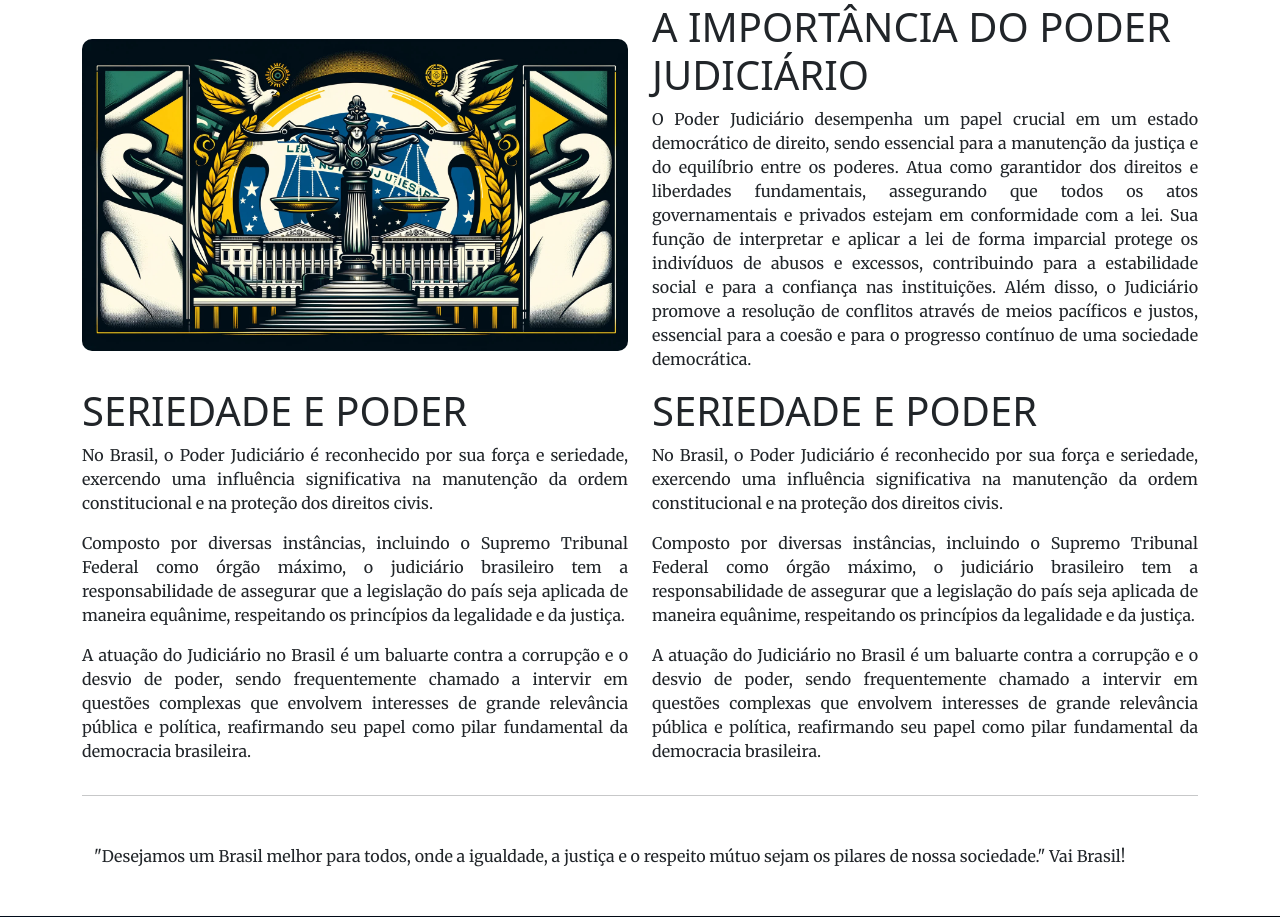
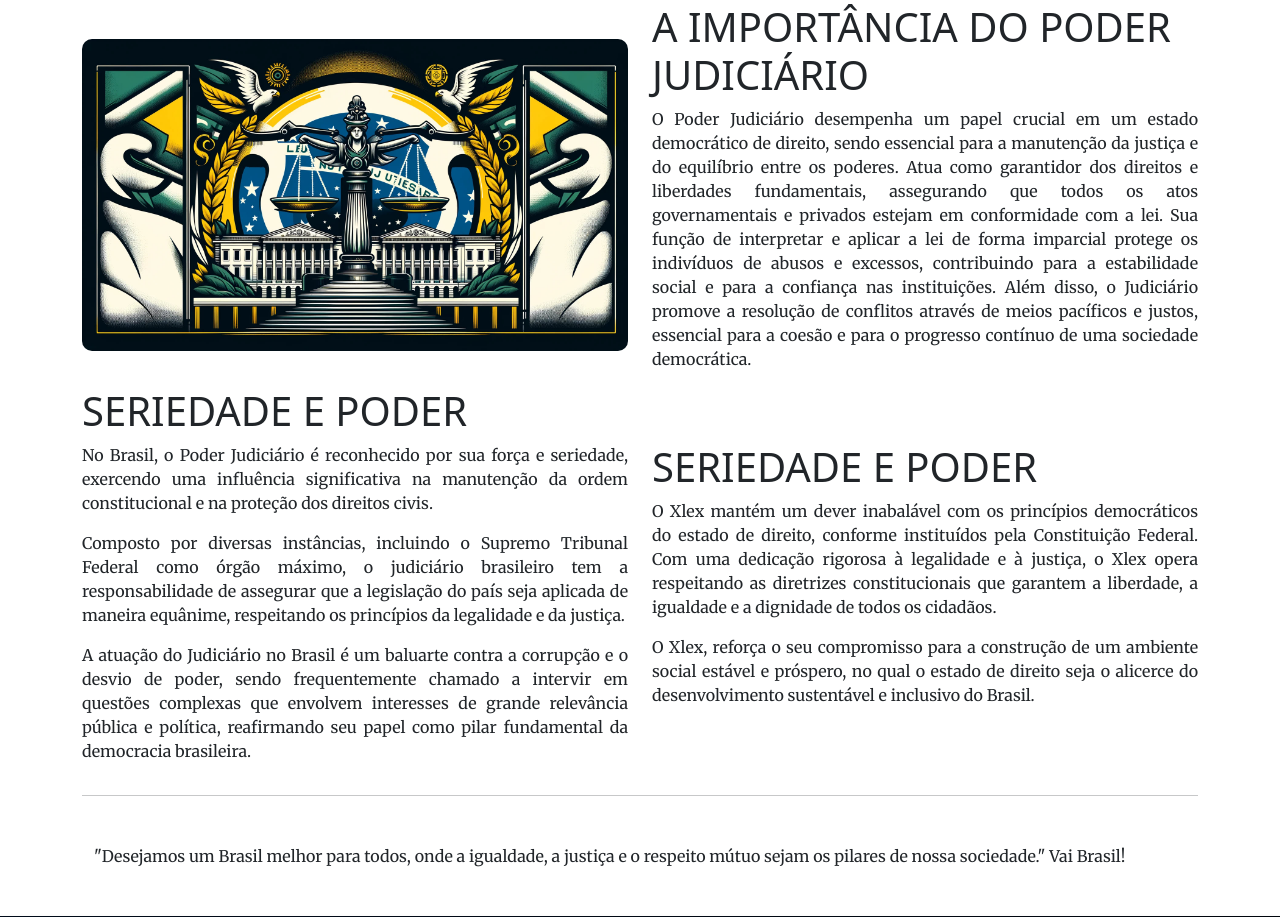
Before and after one commit to mrStudDev/xlex03, a Django app: page / in a window 1280 px wide. Shown: the part 1135-2052 px from the top of the page. Run offline with Django 4.2, Linux system fonts and the light colour scheme; data comes from the database, SQL or seed files in the repository; data that the repository does not hold is empty.

Commit message:
Estado Democrático

```diff
--- a/templates/index.html
+++ b/templates/index.html
@@ -194,18 +194,13 @@
             </div>
             <div class="col-md-6">
                 <h1 id="title-post-h1" style="text-transform: uppercase;">Seriedade e Poder</h1>
-                <p>No Brasil, o Poder Judiciário é reconhecido por sua força e seriedade, exercendo uma influência
-                    significativa na manutenção da ordem constitucional e na proteção dos direitos civis.
-                    <p>
-                    Composto por diversas instâncias, incluindo o Supremo Tribunal Federal como órgão máximo, o judiciário
-                    brasileiro tem a responsabilidade de assegurar que a legislação do país seja aplicada de maneira
-                    equânime, respeitando os princípios da legalidade e da justiça.
-                    </p>
-                    <p>
-                    A atuação do Judiciário no Brasil é um baluarte contra a corrupção e o desvio de poder, sendo
-                    frequentemente chamado a intervir em questões complexas que envolvem interesses de grande
-                    relevância pública e política, reafirmando
-                    seu papel como pilar fundamental da democracia brasileira.</p>
+                <p>O Xlex mantém um dever inabalável com os princípios democráticos do estado de direito, conforme instituídos pela Constituição Federal.
+                    Com uma dedicação rigorosa à legalidade e à justiça, o Xlex opera respeitando as diretrizes constitucionais que garantem a
+                    liberdade, a igualdade e a dignidade de todos os cidadãos.
+                </p>
+                <p>O Xlex, reforça o seu compromisso para a construção de um ambiente social estável e próspero,
+                     no qual o estado de direito seja o alicerce do desenvolvimento sustentável e inclusivo do Brasil.</p>
+
             </div>
         </div>
         <hr>
```
